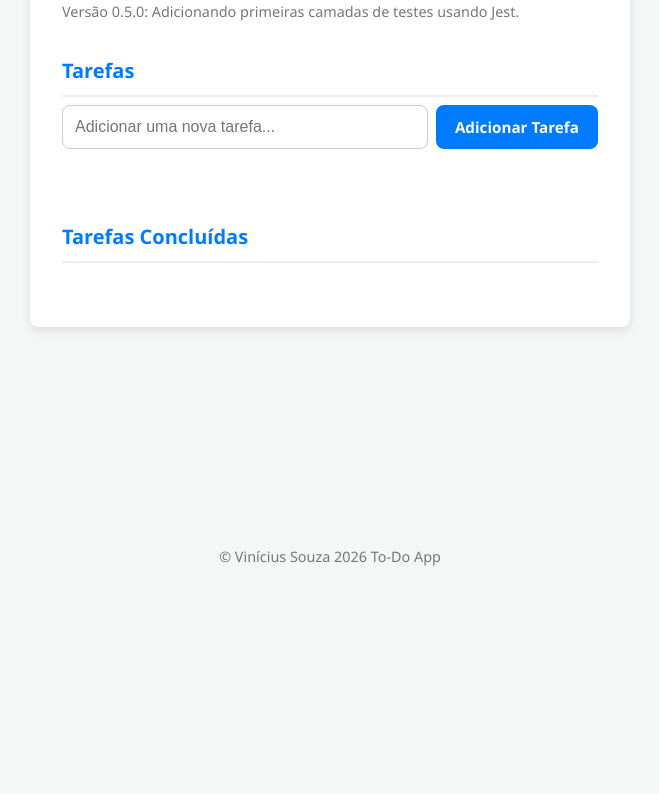
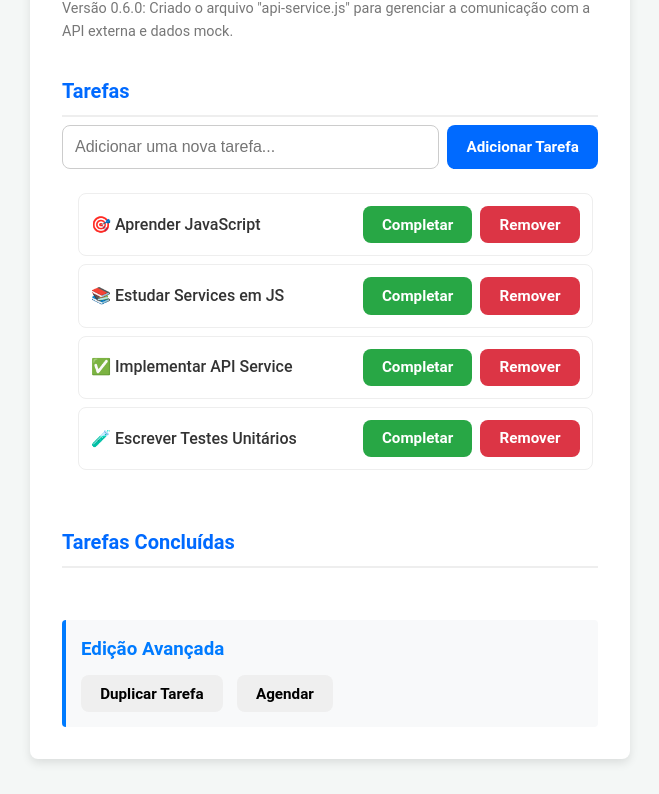
Before and after one commit to vinigusto/to-do-list-training, a plain HTML site: page index.html in a window 1280 px wide. Shown: the part 184-978 px from the top of the page, without its empty margins (310-969 px from the left). Before the commit the page ends 800 px from the top, so only its background shows below. Drawn offline with Linux system fonts and the light colour scheme; no server answers.

Commit message:
feat: atualização para versão 0.6.0: Criado 'api-service.js' e 'branding-service.js', para gerenciar a comunicação da API Externa de Tarefas e a aplicação da estrutura visual.

```diff
--- a/index.html
+++ b/index.html
@@ -5,7 +5,7 @@
     <meta http-equiv="X-UA-Compatible" content="IE=edge">
     <meta name="viewport" content="width=device-width, initial-scale=1.0">
     <link rel="stylesheet" href="styles.css">
-    <title>To-Do List 0.5.0</title>
+    <title>To-Do List 0.6.0</title>
 </head>
 <body>
     <div class="container">
@@ -13,7 +13,7 @@
         <div id="header-actions"></div>
 
         <h1>To-Do List</h1>
-        <p>Versão 0.5.0: Adicionando primeiras camadas de testes usando Jest.</p>
+        <p>Versão 0.6.0: Criado o arquivo "api-service.js" para gerenciar a comunicação com a API externa e dados mock.</p>
 
         <h2>Tarefas</h2>
         <div class="input-group">
--- /dev/null
+++ b/js/api-service.js
@@ -0,0 +1,84 @@
+import { appConfig } from './app-config.js';
+
+export class ApiService {
+
+    constructor() {
+        this.apiUrl = 'https://dummyjson.com/todos';
+        this.mockTasks = this.generateMockData();
+    }
+
+    generateMockData() {
+        return [
+            {
+                id: 1,
+                todo: '🎯 Aprender JavaScript',
+                completed: false,
+            },
+            {
+                id: 2,
+                todo: '📚 Estudar Services em JS',
+                completed: false,
+            },
+            {
+                id: 3,
+                todo: '✅ Implementar API Service',
+                completed: false,
+            },
+            {
+                id: 4,
+                todo: '🧪 Escrever Testes Unitários',
+                completed: false,
+            }
+        ];
+    }
+
+    // USADO QUANDO useExternalApi ESTÁ DESATIVADO
+    async fetchMockTasks() {
+        console.log('📦 ApiService: Retornando dados MOCK');
+        return new Promise((resolve) => {
+            setTimeout(() => {
+                resolve(this.mockToDos);
+            }, 500);
+        });
+    }
+
+    // USADO QUANDO useExternalApi ESTÁ ATIVADO
+    async fetchRemoteTasks() {
+        console.log('🌐 ApiService: Buscando dados da API externa')
+        try {
+            const response = await fetch(this.apiUrl);
+
+            if (!response.ok) {
+                throw new Error(`Erro HTTP: ${response.status}`);
+            }
+
+            // Corrige: acessa o array 'todos' da resposta
+            const data = await response.json();
+            if (Array.isArray(data.todos)) {
+                return data.todos.slice(0, 4);
+            } else {
+                console.error('❌ ApiService: Resposta da API não contém array "todos"');
+                return this.mockTasks;
+            }
+
+        } catch (error) {
+            console.error('❌ ApiService: Erro ao buscar dados remotos', error);
+
+            // Fallback: retorna mock se API falhar
+            return this.mockTasks;
+        }
+    }
+
+    async fetchTasks() {
+        console.log(`⚙️  ApiService: useExternalApi = ${appConfig.features.useExternalApi}`);
+
+        if (appConfig.features.useExternalApi) {
+            return await this.fetchRemoteTasks();
+        } else {
+            return await this.fetchMockTasks();
+        }
+    }
+
+}
+
+export const apiService = new ApiService();
--- a/js/app-config.js
+++ b/js/app-config.js
@@ -2,19 +2,30 @@ export const appConfig = {
     appName: 'To-Do List App',
 
     features: {
-        useExternalApi: false,
+        useExternalApi: true,
         helpButton: true,
-        advancedEdit: false,
+        advancedEdit: true,
     },
 
     app: {
-        version: '0.5.0',
+        version: '0.6.0',
         name: 'To-Do List App'
     },
 
     branding: {
         roundness: '8px',
-        primaryColor: '#007bff',
+        primaryColor: '#006aff',
+        primaryHover: '#0056b3',
+        successColor: '#28a745',
+        secondaryColor: '#00ff48',
+        bgColor: '#f4f7f6',
+        cardBg: '#ffffff',
+        textColor: '#333',
+        textLight: '#777',
+        borderRadius: '8px',
+        fontFamilyAlt: "'Segoe UI', Tahoma, sans-serif",
+        shadowSm: '0 2px 5px rgba(0,0,0,0.05)',
+        shadowMd: '0 4px 10px rgba(0,0,0,0.1)',
         fontFamily: 'Roboto, sans-serif',
     }
 };
--- /dev/null
+++ b/js/branding-service.js
@@ -0,0 +1,18 @@
+import { appConfig } from './app-config.js';
+
+export function applyBrandingToCSS() {
+    const root = document.documentElement;
+    root.style.setProperty('--border-radius', appConfig.branding.roundness);
+    root.style.setProperty('--primary-color', appConfig.branding.primaryColor);
+    root.style.setProperty('--font-family', appConfig.branding.fontFamily);
+    root.style.setProperty('--primary-hover', appConfig.branding.primaryHover);
+    root.style.setProperty('--success-color', appConfig.branding.successColor);
+    root.style.setProperty('--secondary-color', appConfig.branding.secondaryColor);
+    root.style.setProperty('--bg-color', appConfig.branding.bgColor);
+    root.style.setProperty('--card-bg', appConfig.branding.cardBg);
+    root.style.setProperty('--text-color', appConfig.branding.textColor);
+    root.style.setProperty('--text-light', appConfig.branding.textLight);
+    root.style.setProperty('--font-family-alt', appConfig.branding.fontFamilyAlt);
+    root.style.setProperty('--shadow-sm', appConfig.branding.shadowSm);
+    root.style.setProperty('--shadow-md', appConfig.branding.shadowMd);
+}
--- a/js/storage-service.js
+++ b/js/storage-service.js
@@ -1,3 +1,5 @@
+import { } from './app-config.js';
+
 function saveTasks(tasksArray) {
     try {
         localStorage.setItem('@@todo-app:tasks', JSON.stringify(tasksArray));
@@ -7,6 +9,7 @@ function saveTasks(tasksArray) {
 }
 
 function loadTasks() {
+
     const stored = localStorage.getItem('@@todo-app:tasks');
 
     if (!stored || stored === 'undefined' || stored === 'null') {
--- a/js/task-service.js
+++ b/js/task-service.js
@@ -1,6 +1,31 @@
 import { saveTasks, loadTasks } from './storage-service.js';
+import { apiService } from './api-service.js';
+import { appConfig } from './app-config.js';
 
-export let tasks = loadTasks();
+export const tasks = [];
+
+export async function initializeTasks() {
+    const initialTasks = [];
+    if(appConfig.features.useExternalApi) {
+        try {
+            const apiTasks = await apiService.fetchTasks();
+            initialTasks.push(...apiTasks.map(task => ({
+                id: task.id,
+                text: task.todo ?? task.title ?? 'Tarefa sem descrição',
+                completed: task.completed
+            })));
+        } catch (error) {
+            console.error('Erro ao buscar tarefas da API externa:', error);
+            const storedTasks = loadTasks();
+            initialTasks.push(...storedTasks);
+        }
+    } else {
+        const storedTasks = loadTasks();
+        initialTasks.push(...storedTasks);
+    }
+    tasks.push(...initialTasks);
+    saveTasks(tasks);
+}
 
 export function addTaskToArray(text) {
     if (!text || text.trim() === '') {
@@ -45,4 +70,5 @@ export function getTasks() {
 
 export function clearTasks() {
     tasks.length = 0;
+    saveTasks(tasks);
 }
--- a/js/ui-service.js
+++ b/js/ui-service.js
@@ -1,13 +1,12 @@
 import { appConfig } from './app-config.js';
 
-export function createHelpButton(headerActionsElement) {
+function createHelpButton(headerActionsElement) {
     const helpBtn = document.createElement('button');
     helpBtn.className = 'btn btn-help';
     helpBtn.innerText = 'Ajuda';
     helpBtn.style.marginBottom = '10px';
 
-    helpBtn.onclick = () => {
-        alert(`
+    helpBtn.onclick = () => {alert(`
         To-Do List v${appConfig.app.version}
 
         Como usar:
@@ -15,20 +14,20 @@ export function createHelpButton(headerActionsElement) {
         2. Clique em "Adicionar Tarefa"
         3. Marque tarefas como concluídas clicando em "COMPLETAR"
         4. Delete tarefas com o botão "REMOVER"
-    `)
-    };
+    `)};
 
     headerActionsElement.appendChild(helpBtn);
 };
 
-export function createAdvancedEditSection(advancedSectionElement) {
+function createAdvancedEditSection(advancedSectionElement) {
     const section = document.createElement('div');
     section.className = 'advanced-edit-panel';
     section.innerHTML = `
         <h3>Edição Avançada</h3>
-        <p>Opções extras para gerenciar suas tarefas:</p>
         <button class="btn" onclick="alert('Duplicar tarefa em desenvolvimento')">Duplicar Tarefa</button>
         <button class="btn" onclick="alert('Agendar tarefa em desenvolvimento')">Agendar</button>
     `;
     advancedSectionElement.appendChild(section);
-}
+};
+
+export { createHelpButton, createAdvancedEditSection };
--- a/main.js
+++ b/main.js
@@ -1,7 +1,7 @@
-import { tasks, addTaskToArray, deleteTaskFromArray, toggleTaskStatus } from './js/task-service.js';
+import { tasks, initializeTasks, addTaskToArray, deleteTaskFromArray, toggleTaskStatus } from './js/task-service.js';
 import { appConfig } from './js/app-config.js';
 import { createHelpButton, createAdvancedEditSection } from './js/ui-service.js';
-import { loadTasks } from './js/storage-service.js';
+import { applyBrandingToCSS } from './js/branding-service.js';
 
 // ===== ELEMENTOS DOM ======
 const taskInput = document.getElementById('taskInput');
@@ -10,7 +10,6 @@ const taskList = document.getElementById('taskList');
 const completedTaskList = document.getElementById('completedTaskList');
 const headerActions = document.getElementById('header-actions');
 const advancedSection = document.getElementById('advanced-section');
-
 
 // ===== INICIALIZAR FEATURES ======
 function initializeFeatures() {
@@ -87,8 +86,10 @@ addTaskBtn.addEventListener('click', () => {
 });
 
 // ===== INICIALIZAÇÃO ======
-function initializeApp(){
-    loadTasks();
+async function initializeApp(){
+    console.log(`Iniciando To-Do List v${appConfig.app.version}`);
+    await initializeTasks();
+    applyBrandingToCSS();
     initializeFeatures();
     renderTasks();
 }
```
Also changed, not shown: __tests__/_.js (renamed from __tests__/task-service.test.js).
